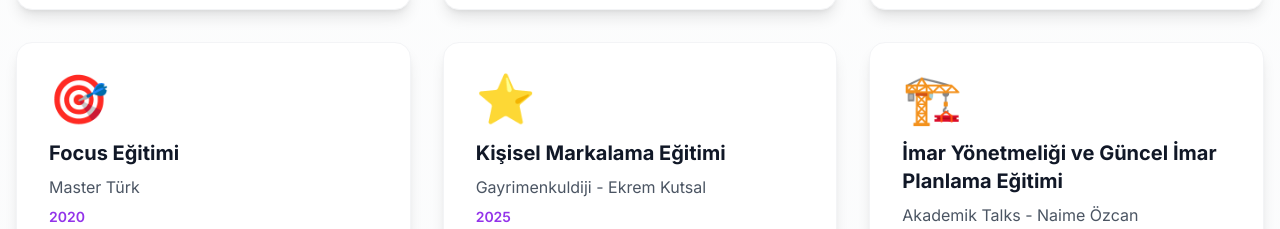
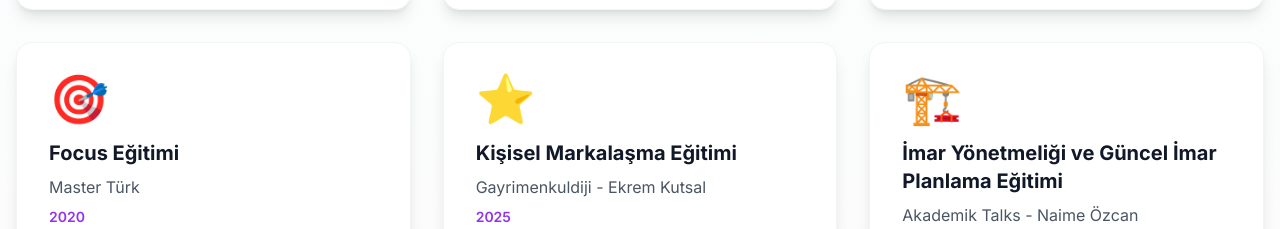
Before and after one commit to Tolgahan22/Site, a Next.js app: page / in a window 1280 px wide. Shown: the part 3780-4009 px from the top of the page. Built offline with nearby package versions, Linux system fonts and the light colour scheme.

Commit message:
Fix: Kişisel Markalama -> Kişisel Markalaşma

```diff
--- a/app/page.tsx
+++ b/app/page.tsx
@@ -321,7 +321,7 @@
                 icon: '🎯'
               },
               {
-                title: 'Kişisel Markalama Eğitimi',
+                title: 'Kişisel Markalaşma Eğitimi',
                 institution: 'Gayrimenkuldiji - Ekrem Kutsal',
                 year: '2025',
                 certificate: '',
```
